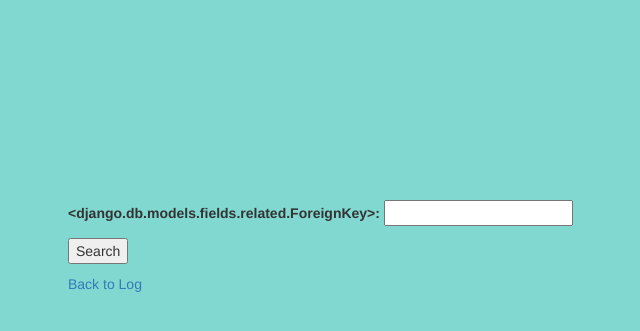
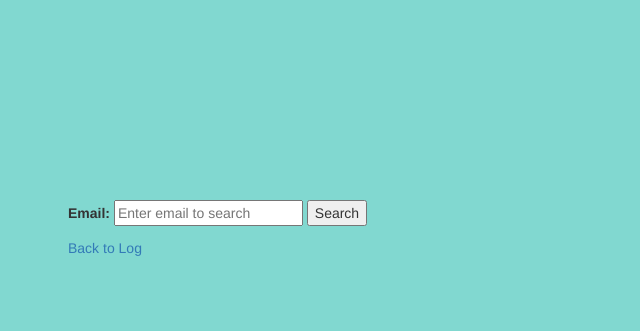
Before and after one commit to KrystalPhuar/scenarioweek1, a Django app: page /logbook/search/ in a window 1280 px wide. Shown: the part 150-481 px from the top of the page, without its empty margins (472-1112 px from the left). Run offline with Django 3.2, Linux system fonts and the light colour scheme; data that the repository does not hold is empty; some libraries are stand-ins or nearby versions.

Commit message:
search edited

```diff
--- a/logbook/template/logbook/log_search.html
+++ b/logbook/template/logbook/log_search.html
@@ -1,12 +1,13 @@
 {% extends "base_generic.html" %}
 
 {% block content %}
-  <form method="get">
-    {{ filter.form.as_p }}
+  <form method="POST" action=""> {% csrf_token %}
+    <label for="search">Email:</label>
+    <input type="text" id="search" name="search" placeholder="Enter email to search" required>
     <button type="submit">Search</button>
   </form>
   <ul>
-  {% for log in filter.qs %}
+  {% for log in filter %}
     <li>{{ log.email }} - {{ log.content }}</li>
   {% endfor %}
   </ul>
--- a/logbook/views.py
+++ b/logbook/views.py
@@ -103,6 +103,10 @@
 from .filters import LogFilter
 
 def search(request):
-    log_list = Log.objects.all()
-    log_filter = LogFilter(request.GET, queryset=log_list)
-    return render(request, 'logbook/log_search.html', {'filter': log_filter})
+    if request.method == "POST":
+        query = request.POST.get("search")
+        log_list = Log.objects.filter(email__icontains=query)
+        print log_list
+        return render(request, 'logbook/log_search.html', {'filter': log_list})
+    else:
+        return render(request, 'logbook/log_search.html')
```
Also changed, not shown: 1 other file.
